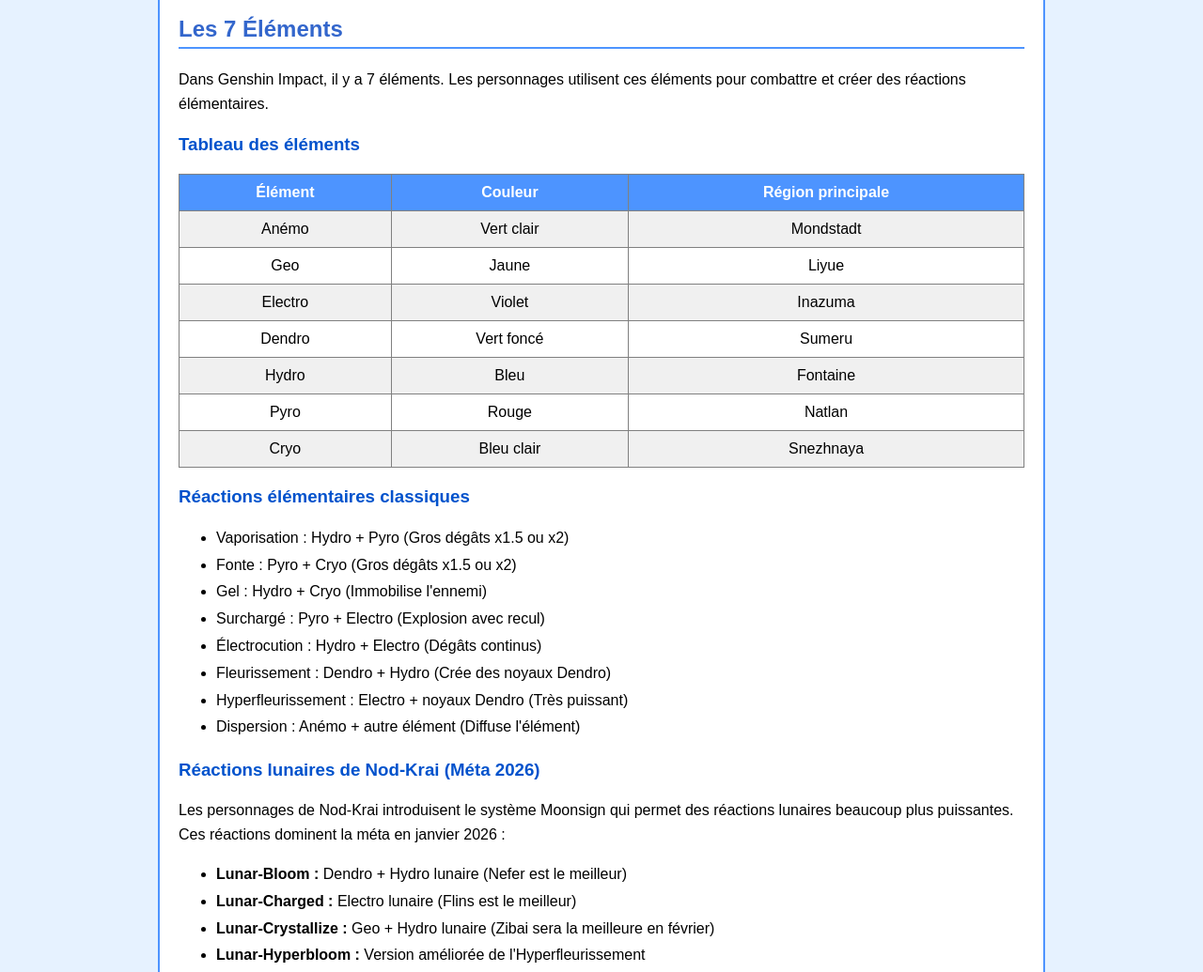
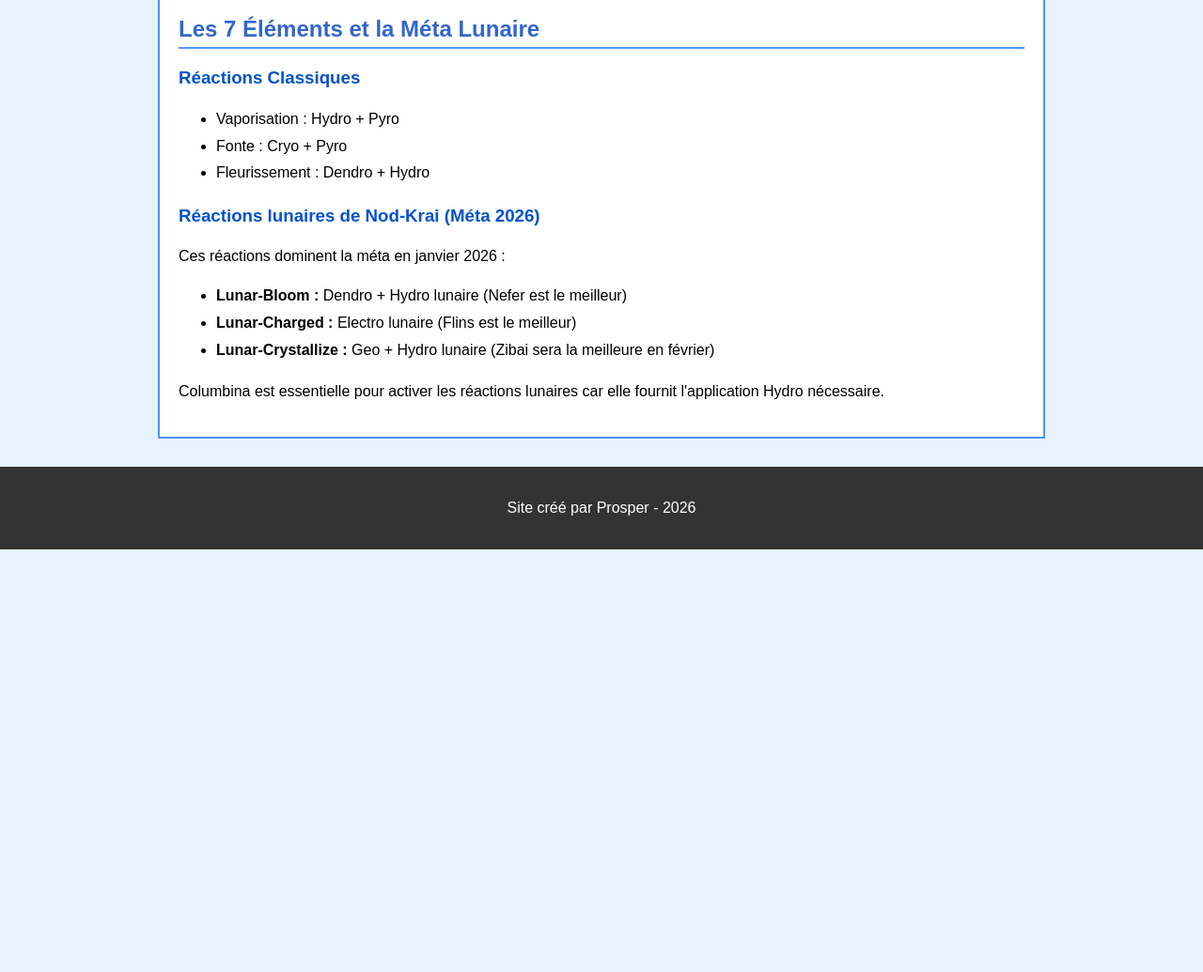
Before and after one commit to prosper-netizen/SiteGenshin, a plain HTML site: page elements.html in a window 1280 px wide. Shown: the part 638-1673 px from the top of the page at 94% size. After the commit the page ends 1223 px from the top, so only its background shows below. Drawn offline with Linux system fonts and the light colour scheme.

Commit message:
Update elements.html

```diff
--- a/elements.html
+++ b/elements.html
@@ -18,82 +18,30 @@
     </header>
 
     <div class="contenu">
-        <img src="https://i.imgur.com/mK3pZvL.jpg" alt="Éléments" width="600">
+        <img src="https://images.alphacoders.com/131/1316527.jpeg" alt="Éléments" width="600">
 
-        <h2>Les 7 Éléments</h2>
+        <h2>Les 7 Éléments et la Méta Lunaire</h2>
 
-        <p>Dans Genshin Impact, il y a 7 éléments. Les personnages utilisent ces éléments pour combattre et créer des réactions élémentaires.</p>
-
-        <h3>Tableau des éléments</h3>
-        <table border="1">
-            <tr>
-                <th>Élément</th>
-                <th>Couleur</th>
-                <th>Région principale</th>
-            </tr>
-            <tr>
-                <td>Anémo</td>
-                <td>Vert clair</td>
-                <td>Mondstadt</td>
-            </tr>
-            <tr>
-                <td>Geo</td>
-                <td>Jaune</td>
-                <td>Liyue</td>
-            </tr>
-            <tr>
-                <td>Electro</td>
-                <td>Violet</td>
-                <td>Inazuma</td>
-            </tr>
-            <tr>
-                <td>Dendro</td>
-                <td>Vert foncé</td>
-                <td>Sumeru</td>
-            </tr>
-            <tr>
-                <td>Hydro</td>
-                <td>Bleu</td>
-                <td>Fontaine</td>
-            </tr>
-            <tr>
-                <td>Pyro</td>
-                <td>Rouge</td>
-                <td>Natlan</td>
-            </tr>
-            <tr>
-                <td>Cryo</td>
-                <td>Bleu clair</td>
-                <td>Snezhnaya</td>
-            </tr>
-        </table>
-
-        <h3>Réactions élémentaires classiques</h3>
+        <h3>Réactions Classiques</h3>
         <ul>
-            <li>Vaporisation : Hydro + Pyro (Gros dégâts x1.5 ou x2)</li>
-            <li>Fonte : Pyro + Cryo (Gros dégâts x1.5 ou x2)</li>
-            <li>Gel : Hydro + Cryo (Immobilise l'ennemi)</li>
-            <li>Surchargé : Pyro + Electro (Explosion avec recul)</li>
-            <li>Électrocution : Hydro + Electro (Dégâts continus)</li>
-            <li>Fleurissement : Dendro + Hydro (Crée des noyaux Dendro)</li>
-            <li>Hyperfleurissement : Electro + noyaux Dendro (Très puissant)</li>
-            <li>Dispersion : Anémo + autre élément (Diffuse l'élément)</li>
+            <li>Vaporisation : Hydro + Pyro</li>
+            <li>Fonte : Cryo + Pyro</li>
+            <li>Fleurissement : Dendro + Hydro</li>
         </ul>
 
         <h3>Réactions lunaires de Nod-Krai (Méta 2026)</h3>
-        <p>Les personnages de Nod-Krai introduisent le système Moonsign qui permet des réactions lunaires beaucoup plus puissantes. Ces réactions dominent la méta en janvier 2026 :</p>
+        <p>Ces réactions dominent la méta en janvier 2026 :</p>
         <ul>
             <li><strong>Lunar-Bloom :</strong> Dendro + Hydro lunaire (Nefer est le meilleur)</li>
             <li><strong>Lunar-Charged :</strong> Electro lunaire (Flins est le meilleur)</li>
             <li><strong>Lunar-Crystallize :</strong> Geo + Hydro lunaire (Zibai sera la meilleure en février)</li>
-            <li><strong>Lunar-Hyperbloom :</strong> Version améliorée de l'Hyperfleurissement</li>
         </ul>
 
-        <p>Pour activer ces réactions lunaires, il faut avoir un personnage de Nod-Krai dans l'équipe avec le bon Moonsign. Columbina est essentielle pour activer les réactions lunaires car elle fournit l'application Hydro nécessaire.</p>
+        <p>Columbina est essentielle pour activer les réactions lunaires car elle fournit l'application Hydro nécessaire.</p>
     </div>
 
     <footer>
-        <p>Site créé par [Votre Nom] - 2026</p>
+        <p>Site créé par Prosper - 2026</p>
     </footer>
 </body>
 </html>
```
